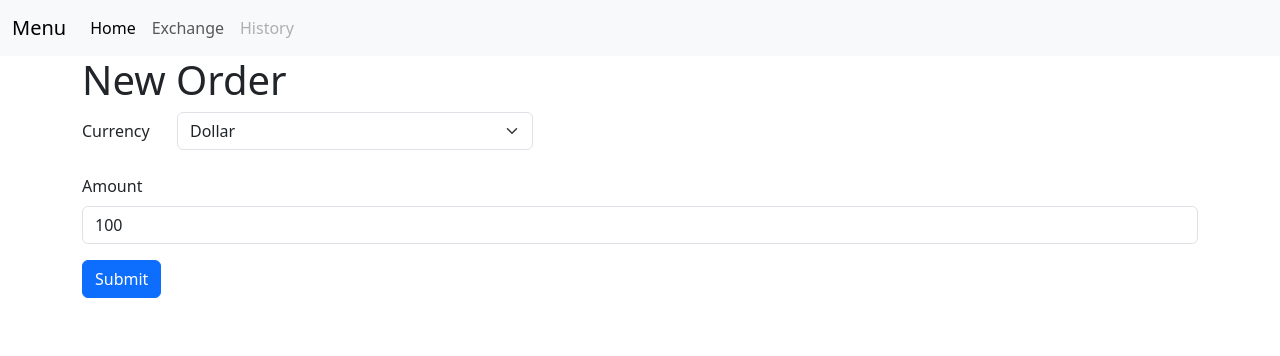
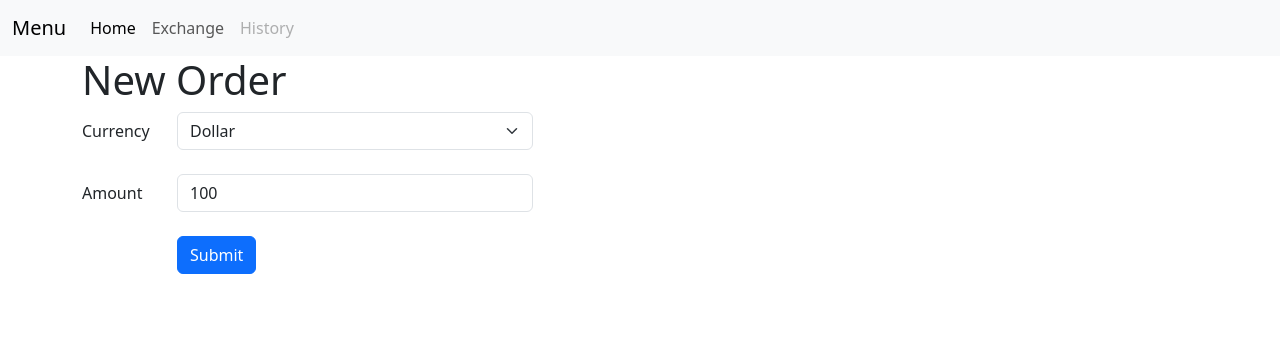
Before and after one commit to rajkonkret/bootcamp-python-18-11, a Flask app: page /exchange in a window 1280 px wide. Shown: the top 356 px of the page. Run offline with Flask 3, Linux system fonts and the light colour scheme.

Commit message:
15 - add containers in exchange - Amount, Button

```diff
--- a/web_app_bootstrap_2/templates/exchange.html
+++ b/web_app_bootstrap_2/templates/exchange.html
@@ -20,12 +20,16 @@
                 </select><br>
             </div>
         </div>
-
-        <div class="mb-3">
-            <label for="amount" class="form-label">Amount</label>
-            <input type="text" class="form-control" id="amount" value="100">
+        <div class="row justify-content-start">
+            <div class="col-1 col-form-label"><label for="amount" class="form-label">Amount</label></div>
+                <div class="col-4">
+                    <input type="text" class="form-control" id="amount" value="100"><br>
+                </div>
         </div>
-        <button type="submit" class="btn btn-primary">Submit</button>
+        <div class="row justify-content-start">
+            <div class="col-1"></div>
+            <div class="col-2"><button type="submit" class="btn btn-primary">Submit</button></div>
+        </div>
     </form>
 </div>
 {% endblock %}
```
